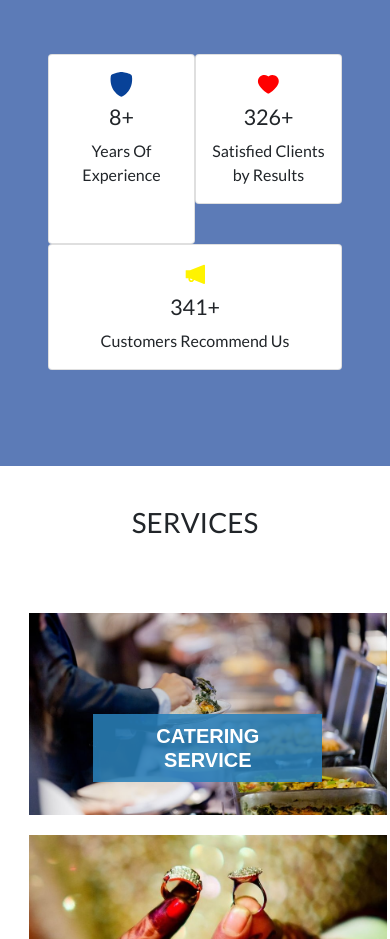
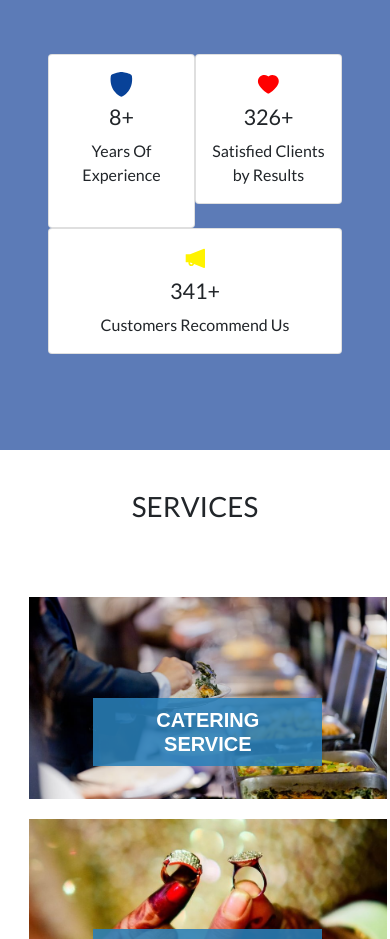
Before and after one commit to vardhanreddy27/Dazzlingevents, a React (Create React App) app: page / in a window 390 px wide. Shown: the part 1360-2299 px from the top of the page. Built offline with nearby package versions, Linux system fonts and the light colour scheme.

Commit message:
pushing mobile co

```diff
--- a/src/index.css
+++ b/src/index.css
@@ -385,7 +385,7 @@ label {
 }
 @media screen and (max-width: 600px) {
  .tq{
-  padding-bottom: 2.5rem;
+  padding-bottom: 1.5rem;
 }.aku{
   padding-left: 3rem;
   padding-right: 3rem;
```
